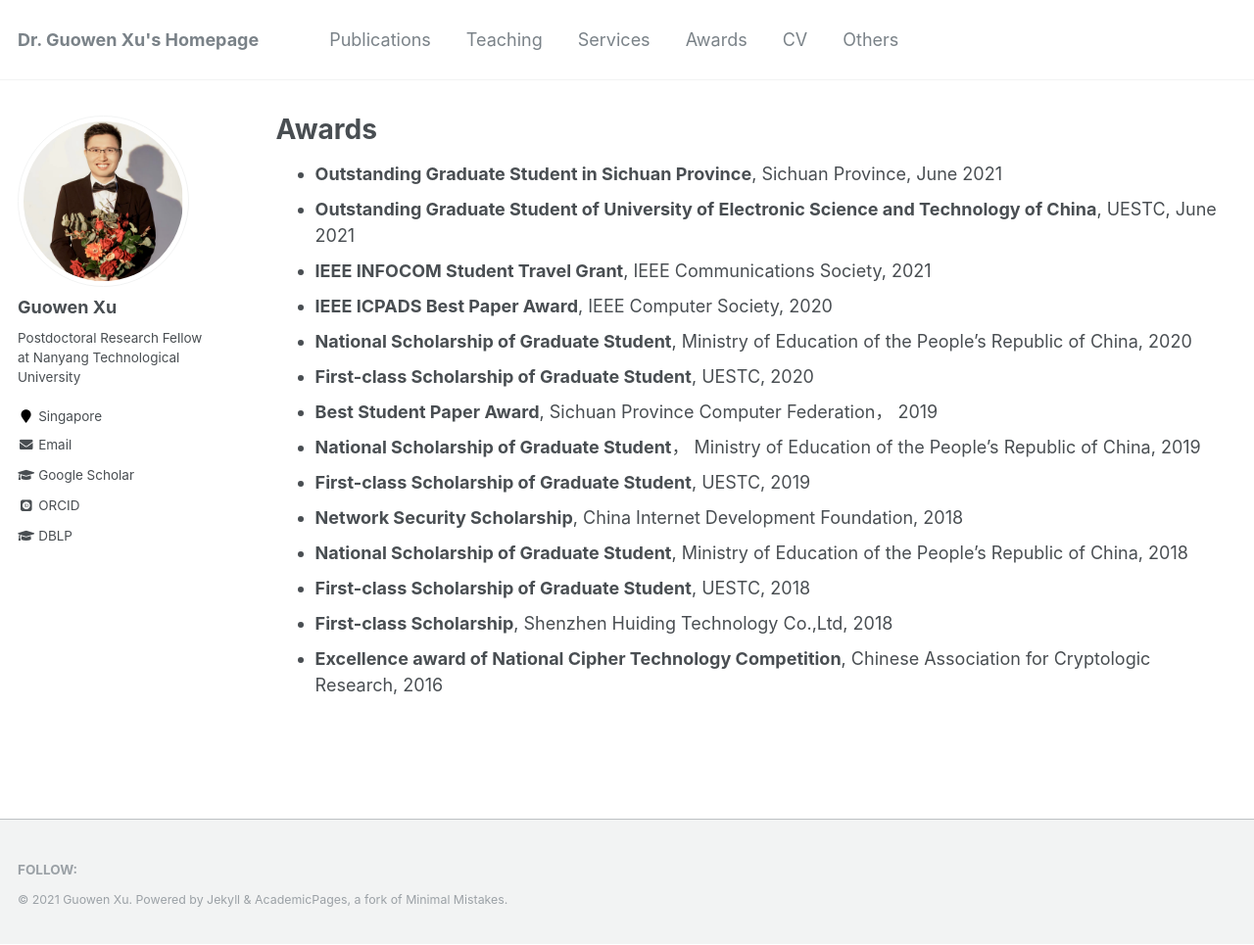
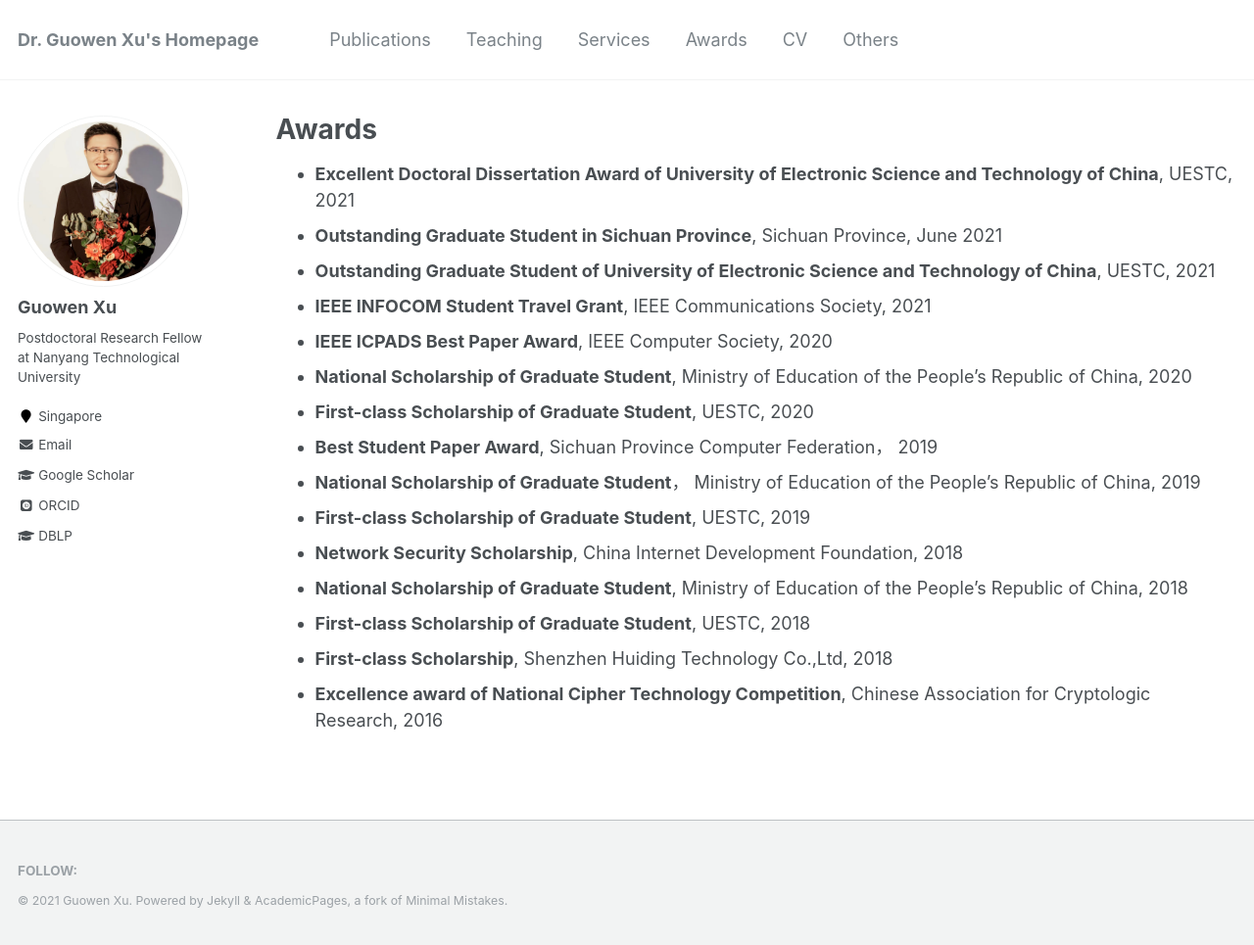
Before and after one commit to Guowen-xu/guowen-xu.github.io, a Jekyll site: the page built from _pages/awards.md, in a window 1280 px wide and 965 px high. Shown: the whole window at 98% size. Built offline with Jekyll 4.4.1, drawn with Linux system fonts in a browser that asks for light colours; some web fonts are replaced.

Commit message:
Update awards.md

```diff
--- a/_pages/awards.md
+++ b/_pages/awards.md
@@ -5,9 +5,9 @@ permalink: /awards/
 author_profile: true
 ---
 
-
+* **Excellent Doctoral Dissertation Award of University of Electronic Science and Technology of China**,  UESTC, 2021
 * **Outstanding Graduate Student in Sichuan Province**, Sichuan Province, June 2021
-* **Outstanding Graduate Student of University of Electronic Science and Technology of China**, UESTC, June 2021
+* **Outstanding Graduate Student of University of Electronic Science and Technology of China**, UESTC,  2021
 * **IEEE INFOCOM Student Travel Grant**, IEEE Communications Society, 2021
 * **IEEE ICPADS Best Paper Award**, IEEE Computer Society, 2020
 * **National Scholarship of Graduate Student**, Ministry of Education of the People's Republic of China, 2020
```
